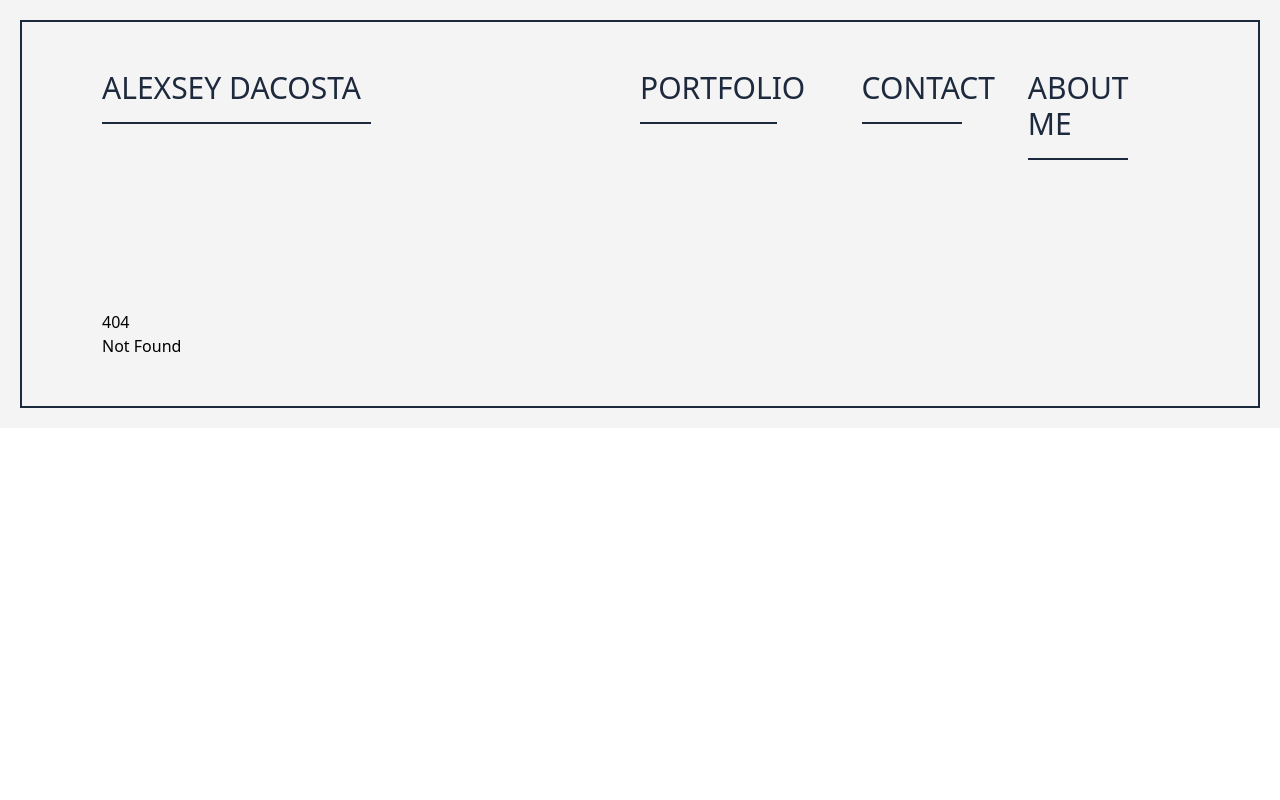
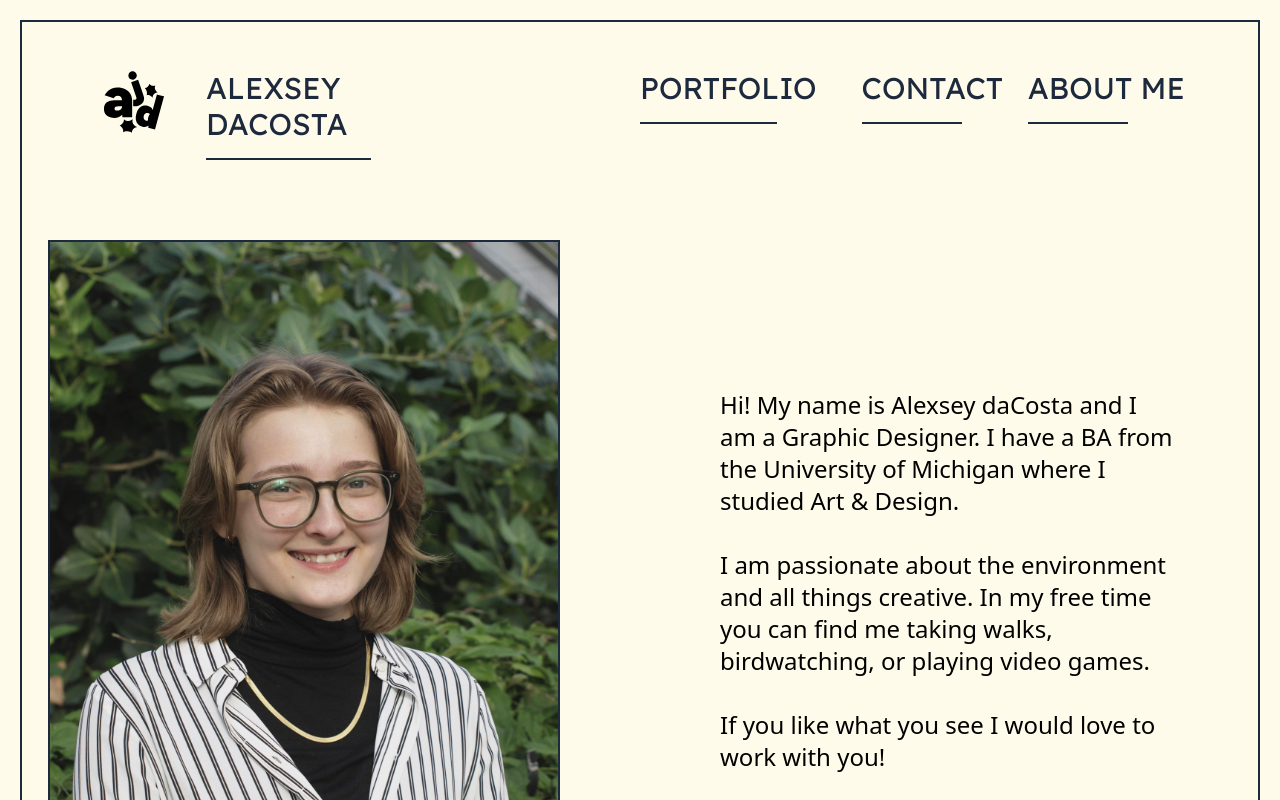
Before and after one commit to ldoxeyvh/lexfoliov2, a SvelteKit app: page /about-me in a window 1280 px wide. Before the commit this address had no page. Shown: the top 800 px of the page. Built offline with nearby package versions, Linux system fonts and the light colour scheme.

Commit message:
added more real routes and finished about page

```diff
--- a/src/app.css
+++ b/src/app.css
@@ -1 +1,8 @@
+@import url('https://fonts.googleapis.com/css2?family=Lexend:wght@100..900&display=swap');
 @import 'tailwindcss';
+@import '../static/fonts.css';
+
+@theme {
+    --font-righteous: 'Righteous', system-ui;
+    --font-lexend: 'Lexend', system-ui;
+}
--- /dev/null
+++ b/src/lib/assets/new-homepage/elements.json
@@ -0,0 +1,14 @@
+[
+    {
+        "main-img": "CARDS_TEST.png",
+        "hover-img": "",
+        "alt": "cards",
+        "dest": "/projects/cards"
+    },
+    {
+        "main-img": "DINODELI_COVER.jpeg",
+        "hover-img": "",
+        "alt": "dinodeli",
+        "dest": "/projects/dinodeli"
+    }
+]
--- a/src/routes/+layout.svelte
+++ b/src/routes/+layout.svelte
@@ -23,34 +23,39 @@
 	let { children } = $props();
 </script>
 
-<div class="lg:p-5 p-3 bg-zinc-100">
+<div class="lg:p-5 p-3 bg-amber-50 min-h-screen">
     <div class="border-2 border-slate-800 lg:px-20 lg:py-12">
         <!-- desktop -->
-        <div class="hidden lg:grid grid-cols-2 gap-y-12 w-full h-8">
-            <!-- <a href="" class="col-span-2 justify-self-center" aria-label="logo/homepage link">
-                <img src={Logo} alt="logo" class="h-16"/>
-            </a> -->
-            <a href="{`${base}/`}" class="group">
-                <span class="text-xl lg:text-2xl xl:text-3xl text-slate-800 group-hover:font-semibold transition-all">ALEXSEY DACOSTA</span>
-                <div class="w-1/2 mt-4 border-b-2 border-slate-800 group-hover:w-2/3 transition-all"></div>
+        <div class="hidden lg:grid grid-cols-4 gap-y-12 w-full mb-20">
+            <!-- <div class="col-span-2">
+                <a href="" class="h-16 w-16 block" aria-label="logo/homepage link">
+                    <img src={Logo} alt="logo"/>
+                </a>
+            </div> -->
+            <a href="{`${base}/`}" class="flex gap-x-10 group">
+                <img src={Logo} alt="logo" class="w-16 h-16"/>
+                <div class="">
+                    <span class="text-xl lg:text-2xl xl:text-3xl text-slate-800 group-hover:font-semibold transition-all font-lexend">ALEXSEY DACOSTA</span>
+                    <div class="w-full mt-4 border-b-2 border-slate-800 group-hover:w-[150%] transition-all"></div>
+                </div>
             </a>
-            <div class="grid grid-cols-5 gap-x-4">
+            <div></div>
+            <div class="col-span-2 grid grid-cols-5 gap-x-4">
                 <a href="{`${base}/portfolio`}" class="group col-span-2">
-                    <span class="text-xl lg:text-2xl xl:text-3xl text-slate-800 group-hover:font-semibold transition-all">PORTFOLIO</span>
+                    <span class="text-xl lg:text-2xl xl:text-3xl text-slate-800 group-hover:font-semibold transition-all font-lexend">PORTFOLIO</span>
                     <div class="w-2/3 group-hover:w-full mt-4 border-b-2 border-slate-800 transition-all"></div>
                 </a>
                 <div class="grid grid-cols-2 gap-x-4 col-span-3">
-                    <a href="" class="group">
-                        <span class="text-xl lg:text-2xl xl:text-3xl text-slate-800 group-hover:font-semibold transition-all">CONTACT</span>
+                    <a href="{`${base}/contact`}" class="group">
+                        <span class="text-xl lg:text-2xl xl:text-3xl text-slate-800 group-hover:font-semibold transition-all font-lexend">CONTACT</span>
                         <div class="w-2/3 group-hover:w-full mt-4 border-b-2 border-slate-800 transition-all"></div>
                     </a>
-                    <a href="" class="group">
-                        <span class="text-xl lg:text-2xl xl:text-3xl text-slate-800 group-hover:font-semibold transition-all">ABOUT ME</span>
+                    <a href="{`${base}/about-me`}" class="group">
+                        <span class="text-xl lg:text-2xl xl:text-3xl text-slate-800 group-hover:font-semibold transition-all font-lexend whitespace-nowrap">ABOUT ME</span>
                         <div class="w-2/3 group-hover:w-full mt-4 border-b-2 border-slate-800 transition-all"></div>
                     </a>
                 </div>
             </div>
-
         </div>
         <!-- mobile -->
         <div class="lg:hidden grid grid-cols-4 mx-2 mt-2 pb-2 border-b border-slate-800">
@@ -73,7 +78,7 @@
                 <a href="" class="mx-2 mt-2 pb-2  text-xl">TEST</a>
             </div>
         {/if}
-        <div class="lg:h-52"></div> <!-- filler -->
+        <!-- <div class="lg:h-52"></div> filler -->
         <!-- <div class="grid grid-cols-1 md:grid-cols-2 gap-8">
 
         </div> -->
--- /dev/null
+++ b/src/routes/about-me/+page.svelte
@@ -0,0 +1,14 @@
+<script>
+    import Me from '$lib/assets/about-me/MEPICTURE.jpg'
+</script>
+
+<div class="grid grid-cols-2 justify-items-center gap-40">
+    <img src={Me} alt="me" class="border-2 border-slate-800 max-w-lg justify-self-end"/>
+    <p class="text-2xl place-self-center justify-self-start max-w-2xl">
+        Hi! My name is Alexsey daCosta and I am a Graphic Designer. I have a BA from the University of Michigan where I studied Art & Design.
+        <br><br>
+        I am passionate about the environment and all things creative. In my free time you can find me taking walks, birdwatching, or playing video games.
+        <br><br>
+        If you like what you see I would love to work with you!
+    </p>
+</div>
--- /dev/null
+++ b/static/fonts.css
@@ -0,0 +1,89 @@
+/* nabla-latin-400-normal */
+@font-face {
+    font-family: 'Nabla';
+    font-style: normal;
+    font-display: swap;
+    font-weight: 400;
+    src: url(https://cdn.jsdelivr.net/fontsource/fonts/nabla@latest/latin-400-normal.woff2) format('woff2'), url(https://cdn.jsdelivr.net/fontsource/fonts/nabla@latest/latin-400-normal.woff) format('woff');
+    unicode-range: U+0000-00FF,U+0131,U+0152-0153,U+02BB-02BC,U+02C6,U+02DA,U+02DC,U+0304,U+0308,U+0329,U+2000-206F,U+2074,U+20AC,U+2122,U+2191,U+2193,U+2212,U+2215,U+FEFF,U+FFFD;
+}
+
+/* league-spartan-latin-900-normal */
+@font-face {
+    font-family: 'League Spartan';
+    font-style: normal;
+    font-display: swap;
+    font-weight: 900;
+    src: url(https://cdn.jsdelivr.net/fontsource/fonts/league-spartan@latest/latin-900-normal.woff2) format('woff2'), url(https://cdn.jsdelivr.net/fontsource/fonts/league-spartan@latest/latin-900-normal.woff) format('woff');
+    unicode-range: U+0000-00FF,U+0131,U+0152-0153,U+02BB-02BC,U+02C6,U+02DA,U+02DC,U+0304,U+0308,U+0329,U+2000-206F,U+2074,U+20AC,U+2122,U+2191,U+2193,U+2212,U+2215,U+FEFF,U+FFFD;
+}
+
+/* league-spartan-latin-wght-normal */
+@font-face {
+    font-family: 'League Spartan Variable';
+    font-style: normal;
+    font-display: swap;
+    font-weight: 100 900;
+    src: url(https://cdn.jsdelivr.net/fontsource/fonts/league-spartan:vf@latest/latin-wght-normal.woff2) format('woff2-variations');
+    unicode-range: U+0000-00FF,U+0131,U+0152-0153,U+02BB-02BC,U+02C6,U+02DA,U+02DC,U+0304,U+0308,U+0329,U+2000-206F,U+2074,U+20AC,U+2122,U+2191,U+2193,U+2212,U+2215,U+FEFF,U+FFFD;
+  }
+
+/* viga-latin-400-normal */
+@font-face {
+    font-family: 'Viga';
+    font-style: normal;
+    font-display: swap;
+    font-weight: 400;
+    src: url(https://cdn.jsdelivr.net/fontsource/fonts/viga@latest/latin-400-normal.woff2) format('woff2'), url(https://cdn.jsdelivr.net/fontsource/fonts/viga@latest/latin-400-normal.woff) format('woff');
+    unicode-range: U+0000-00FF,U+0131,U+0152-0153,U+02BB-02BC,U+02C6,U+02DA,U+02DC,U+0304,U+0308,U+0329,U+2000-206F,U+20AC,U+2122,U+2191,U+2193,U+2212,U+2215,U+FEFF,U+FFFD;
+  }
+
+/* shrikhand-latin-400-normal */
+@font-face {
+    font-family: 'Shrikhand';
+    font-style: normal;
+    font-display: swap;
+    font-weight: 400;
+    src: url(https://cdn.jsdelivr.net/fontsource/fonts/shrikhand@latest/latin-400-normal.woff2) format('woff2'), url(https://cdn.jsdelivr.net/fontsource/fonts/shrikhand@latest/latin-400-normal.woff) format('woff');
+    unicode-range: U+0000-00FF,U+0131,U+0152-0153,U+02BB-02BC,U+02C6,U+02DA,U+02DC,U+0304,U+0308,U+0329,U+2000-206F,U+20AC,U+2122,U+2191,U+2193,U+2212,U+2215,U+FEFF,U+FFFD;
+  }
+
+/* honk-latin-400-normal */
+@font-face {
+  font-family: 'Honk';
+  font-style: normal;
+  font-display: swap;
+  font-weight: 400;
+  src: url(https://cdn.jsdelivr.net/fontsource/fonts/honk@latest/latin-400-normal.woff2) format('woff2'), url(https://cdn.jsdelivr.net/fontsource/fonts/honk@latest/latin-400-normal.woff) format('woff');
+  unicode-range: U+0000-00FF,U+0131,U+0152-0153,U+02BB-02BC,U+02C6,U+02DA,U+02DC,U+0304,U+0308,U+0329,U+2000-206F,U+20AC,U+2122,U+2191,U+2193,U+2212,U+2215,U+FEFF,U+FFFD;
+}
+
+/* rampart-one-latin-400-normal */
+@font-face {
+  font-family: 'Rampart One';
+  font-style: normal;
+  font-display: swap;
+  font-weight: 400;
+  src: url(https://cdn.jsdelivr.net/fontsource/fonts/rampart-one@latest/latin-400-normal.woff2) format('woff2'), url(https://cdn.jsdelivr.net/fontsource/fonts/rampart-one@latest/latin-400-normal.woff) format('woff');
+  unicode-range: U+0000-00FF,U+0131,U+0152-0153,U+02BB-02BC,U+02C6,U+02DA,U+02DC,U+0304,U+0308,U+0329,U+2000-206F,U+20AC,U+2122,U+2191,U+2193,U+2212,U+2215,U+FEFF,U+FFFD;
+}
+
+/* bungee-shade-latin-400-normal */
+@font-face {
+  font-family: 'Bungee Shade';
+  font-style: normal;
+  font-display: swap;
+  font-weight: 400;
+  src: url(https://cdn.jsdelivr.net/fontsource/fonts/bungee-shade@latest/latin-400-normal.woff2) format('woff2'), url(https://cdn.jsdelivr.net/fontsource/fonts/bungee-shade@latest/latin-400-normal.woff) format('woff');
+  unicode-range: U+0000-00FF,U+0131,U+0152-0153,U+02BB-02BC,U+02C6,U+02DA,U+02DC,U+0304,U+0308,U+0329,U+2000-206F,U+20AC,U+2122,U+2191,U+2193,U+2212,U+2215,U+FEFF,U+FFFD;
+}
+
+/* righteous-latin-400-normal */
+@font-face {
+  font-family: 'Righteous';
+  font-style: normal;
+  font-display: swap;
+  font-weight: 400;
+  src: url(https://cdn.jsdelivr.net/fontsource/fonts/righteous@latest/latin-400-normal.woff2) format('woff2'), url(https://cdn.jsdelivr.net/fontsource/fonts/righteous@latest/latin-400-normal.woff) format('woff');
+  unicode-range: U+0000-00FF,U+0131,U+0152-0153,U+02BB-02BC,U+02C6,U+02DA,U+02DC,U+0304,U+0308,U+0329,U+2000-206F,U+20AC,U+2122,U+2191,U+2193,U+2212,U+2215,U+FEFF,U+FFFD;
+}
```
Also changed, not shown: src/lib/assets/about-me/MEPICTURE.jpg (added), src/routes/contact/+page.svelte (added), src/routes/projects/botanical/+page.svelte (added).
